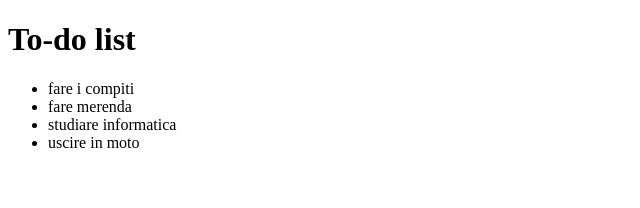
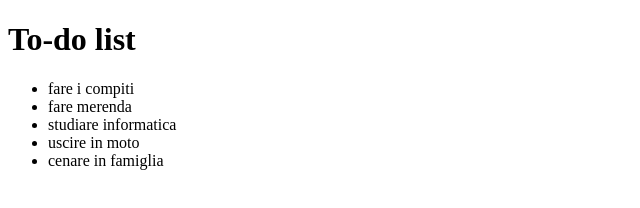
Before and after one commit to LorenzoAndreella/my-todo-list, a plain HTML site: page index.html in a window 1280 px wide. Shown: the whole page, without its empty margins (0-640 px from the left). Drawn offline with Linux system fonts and the light colour scheme.

Commit message:
Aggiornata la lista con nuovi elementi

```diff
--- a/index.html
+++ b/index.html
@@ -12,6 +12,7 @@
         <li> fare merenda </li>
         <li> studiare informatica </li>
         <li> uscire in moto </li>
+        <li> cenare in famiglia</li>
     </ul>
 </body>
 </html>
```
